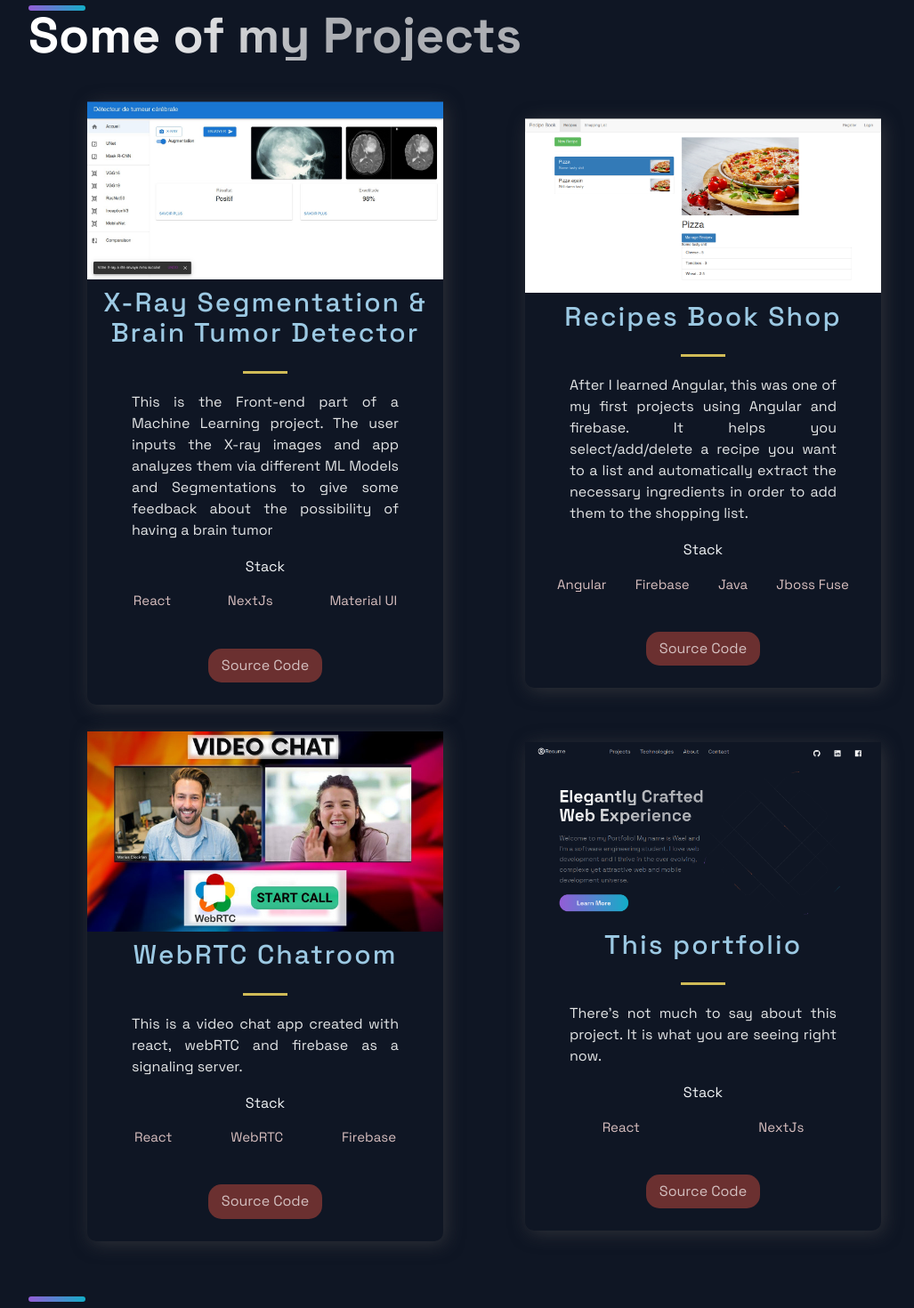
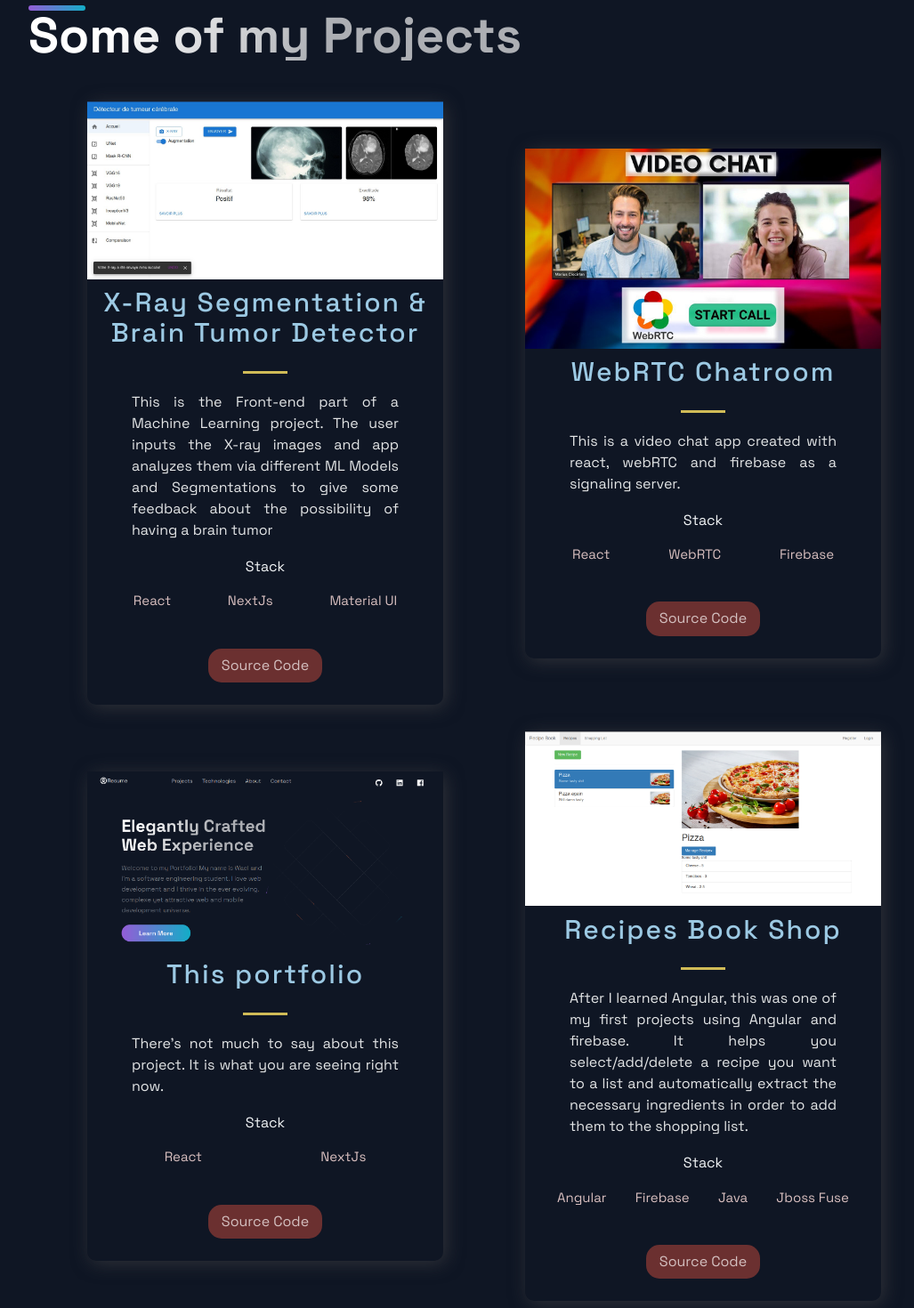
Before and after one commit to WaelYoussfi/personal-nextJs-portfolio, a Next.js app: page / in a window 1280 px wide. Shown: the part 720-2190 px from the top of the page at 89% size, without its empty margins (96-1123 px from the left). Built offline with nearby package versions, Linux system fonts and the light colour scheme.

Commit message:
changed the id of the projects

```diff
--- a/src/constants/constants.js
+++ b/src/constants/constants.js
@@ -6,16 +6,6 @@ export const projects = [
         image: "/images/2.jpg",
         tags: ["React", "NextJs", "Material UI"],
         visit: "https://github.com/WaelYoussfi/bt-dashboard",
-
-        id: 1,
-    },
-    {
-        title: "Recipes Book Shop",
-        description:
-            "After I learned Angular, this was one of my first projects using Angular and firebase. It helps you select/add/delete a recipe you want to a list and automatically extract the necessary ingredients in order to add them to the shopping list.",
-        image: "/images/1.png",
-        tags: ["Angular", "Firebase", "Java", "Jboss Fuse"],
-        visit: "https://github.com/WaelYoussfi/shopping",
 
         id: 0,
     },
@@ -27,7 +17,7 @@ export const projects = [
         tags: ["React", "WebRTC", "Firebase"],
         visit: "https://github.com/WaelYoussfi/WebRTC-chat-room",
 
-        id: 2,
+        id: 1,
     },
     {
         title: "This portfolio",
@@ -36,6 +26,16 @@ export const projects = [
         image: "/images/4.png",
         tags: ["React", "NextJs"],
         visit: "https://github.com/WaelYoussfi/personal-nextJs-portfolio",
+
+        id: 2,
+    },
+    {
+        title: "Recipes Book Shop",
+        description:
+            "After I learned Angular, this was one of my first projects using Angular and firebase. It helps you select/add/delete a recipe you want to a list and automatically extract the necessary ingredients in order to add them to the shopping list.",
+        image: "/images/1.png",
+        tags: ["Angular", "Firebase", "Java", "Jboss Fuse"],
+        visit: "https://github.com/WaelYoussfi/shopping",
 
         id: 3,
     },
```
